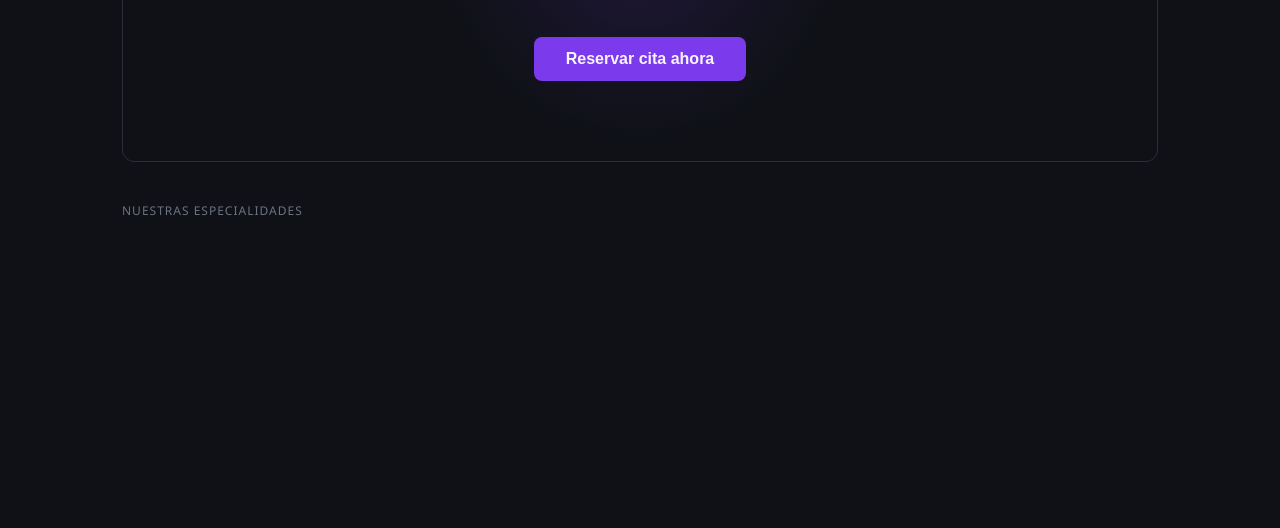
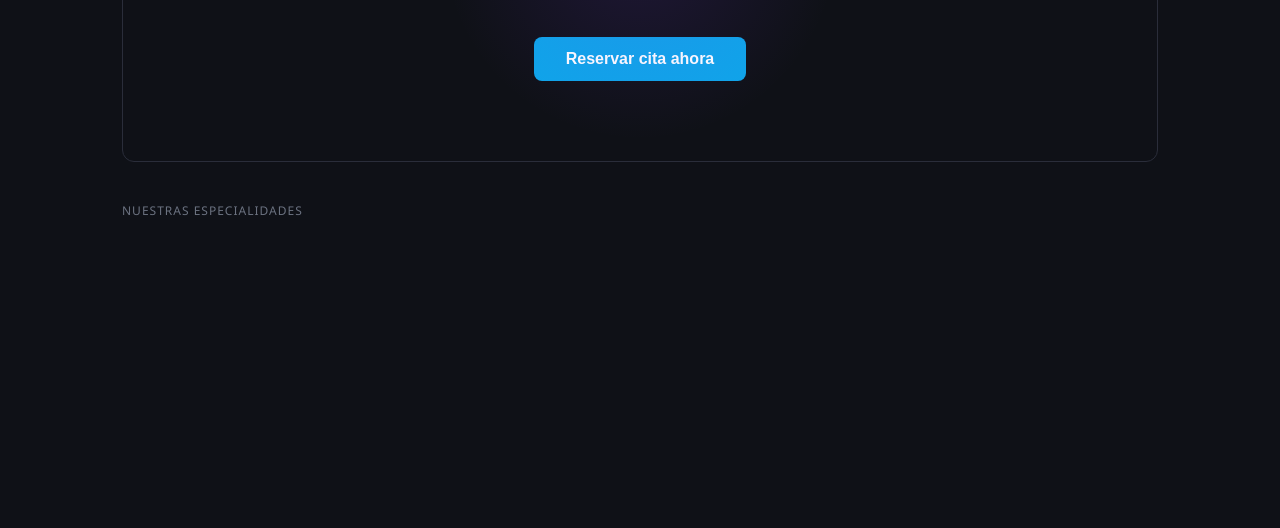
Before and after one commit to Romario2003A/Cl-nicaMed-RESERVAS-, a plain HTML site: page frontend/index.html in a window 1280 px wide. Shown: the part 272-800 px from the top of the page. Drawn offline with Linux system fonts and the light colour scheme; no server answers.

Commit message:
Cambios de color

```diff
--- a/frontend/css/styles.css
+++ b/frontend/css/styles.css
@@ -6,9 +6,9 @@
 }
 
 :root {
-    --primary: #7c3aed;
-    --primary-dark: #6d28d9;
-    --primary-light: #a78bfa;
+    --primary: #0ea5e9;
+    --primary-dark: #0284c7;
+    --primary-light: #67e8f9;
     --secondary: #38bdf8;
     --success: #10b981;
     --danger: #ef4444;
```
